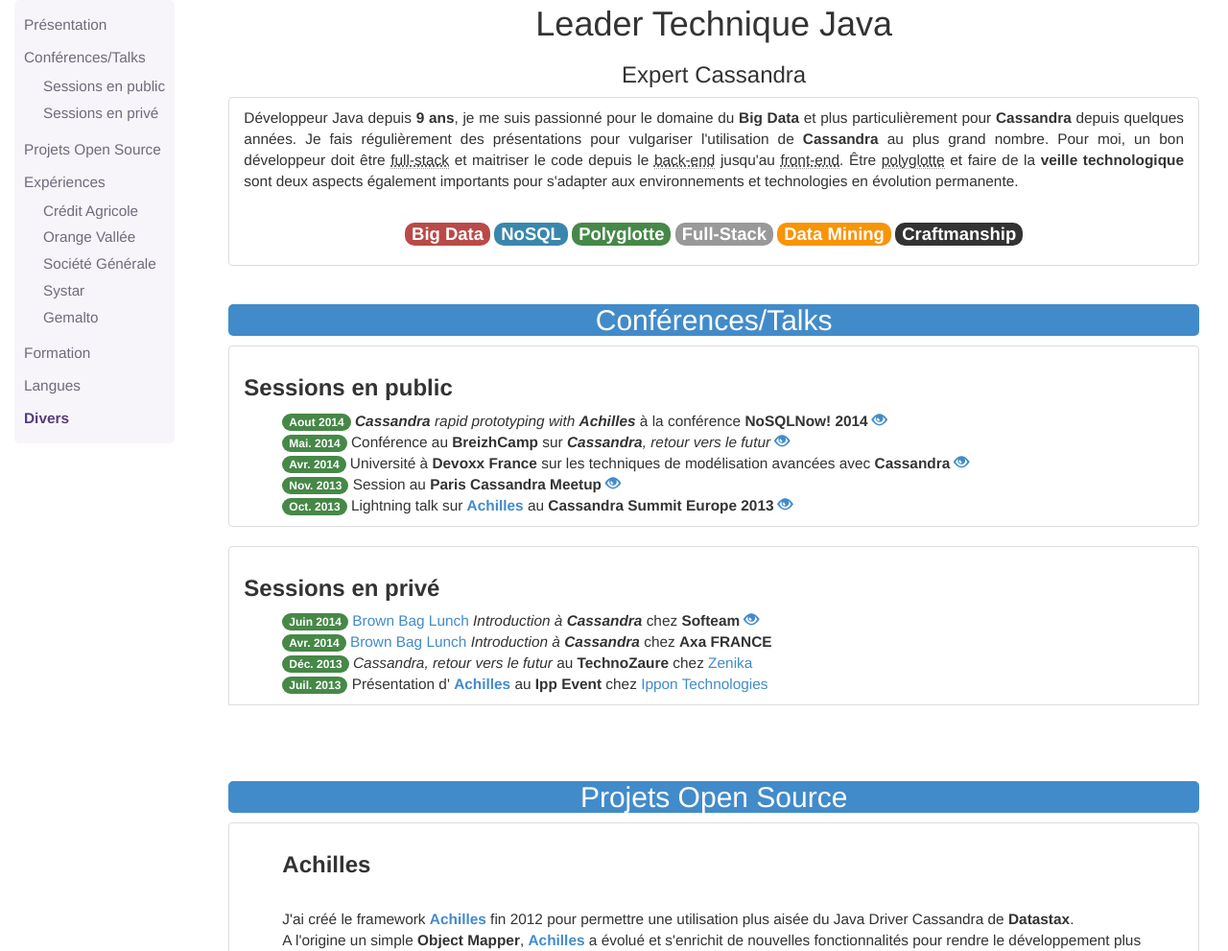
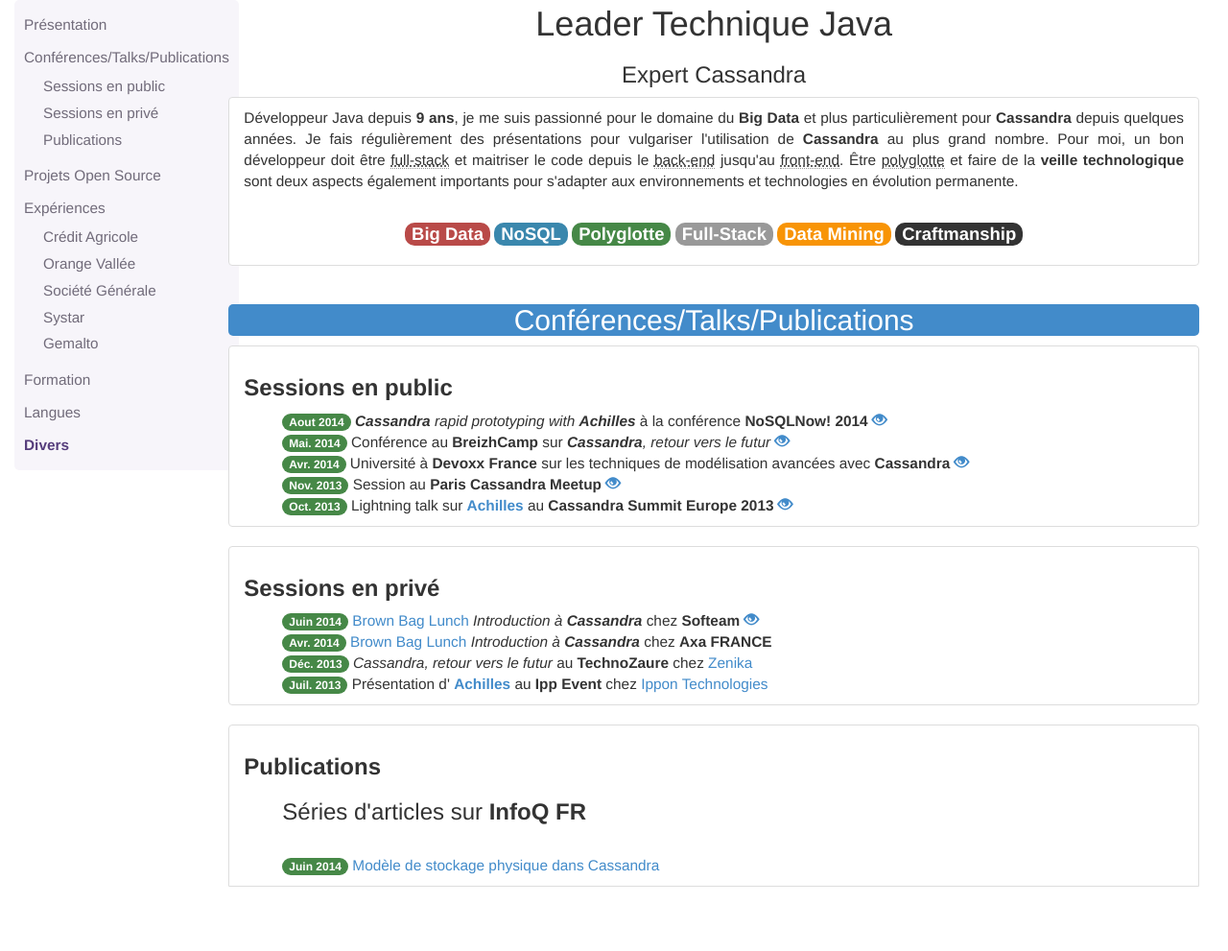
Before and after one commit to doanduyhai/cv, a plain HTML site: page index.html in a window 1280 px wide. Shown: the part 60-1051 px from the top of the page at 96% size. Drawn offline with nearby package versions, Linux system fonts and the light colour scheme.

Commit message:
Add Articles section

```diff
--- a/index.html
+++ b/index.html
@@ -67,10 +67,11 @@
 <nav id="affix-nav" class="sidebar">
     <ul class="nav sidenav nav-pills nav-stacked affix-top" data-spy="affix" data-offset-top="40" role="navigation">
         <li><a href="#presentation">Présentation</a></li>
-        <li><a href="#confs">Conférences/Talks</a>
+        <li><a href="#confs">Conférences/Talks/Publications</a>
             <ul class="nav">
                 <li><a href="#confs_public">Sessions en public</a></li>
                 <li><a href="#confs_prive">Sessions en privé</a></li>
+                <li><a href="#publications">Publications</a></li>
             </ul>
         </li>
         <li><a href="#open_source">Projets Open Source</a></li>
@@ -144,7 +145,7 @@
 
 <!-- CONFERENCES/TALKS -->
 <section id="confs" class="col-xs-10 col-xs-offset-2">
-    <h2 class="bg-primary text-center">Conférences/Talks</h2>
+    <h2 class="bg-primary text-center">Conférences/Talks/Publications</h2>
 
     <ul id="confs_public" class="list-group">
         <li class="list-group-item">
@@ -218,6 +219,18 @@
                         data-placement="top"
                         data-content="Framework de mapping objet et de productivité pour Cassandra">Achilles</strong></a>
                 au <strong>Ipp Event</strong> chez <a href="http://www.ippon.fr" target="_blank">Ippon Technologies</a>
+            </ul>
+        </li>
+    </ul>
+
+    <ul id="publications" class="list-group">
+        <li class="list-group-item">
+            <h3><strong>Publications</strong></h3>
+            <ul>
+                <h3>Séries d'articles sur <strong>InfoQ FR</strong></h3>
+                <br/>
+                <span class="badge badge-success">Juin 2014</span>
+                <a href="http://www.infoq.com/fr/articles/modele-stockage-physique-cassandra" target="_blank">Modèle de stockage physique dans Cassandra</a>
             </ul>
         </li>
         <br/>
```
Also changed, not shown: english.html (+14 -1 lines).
